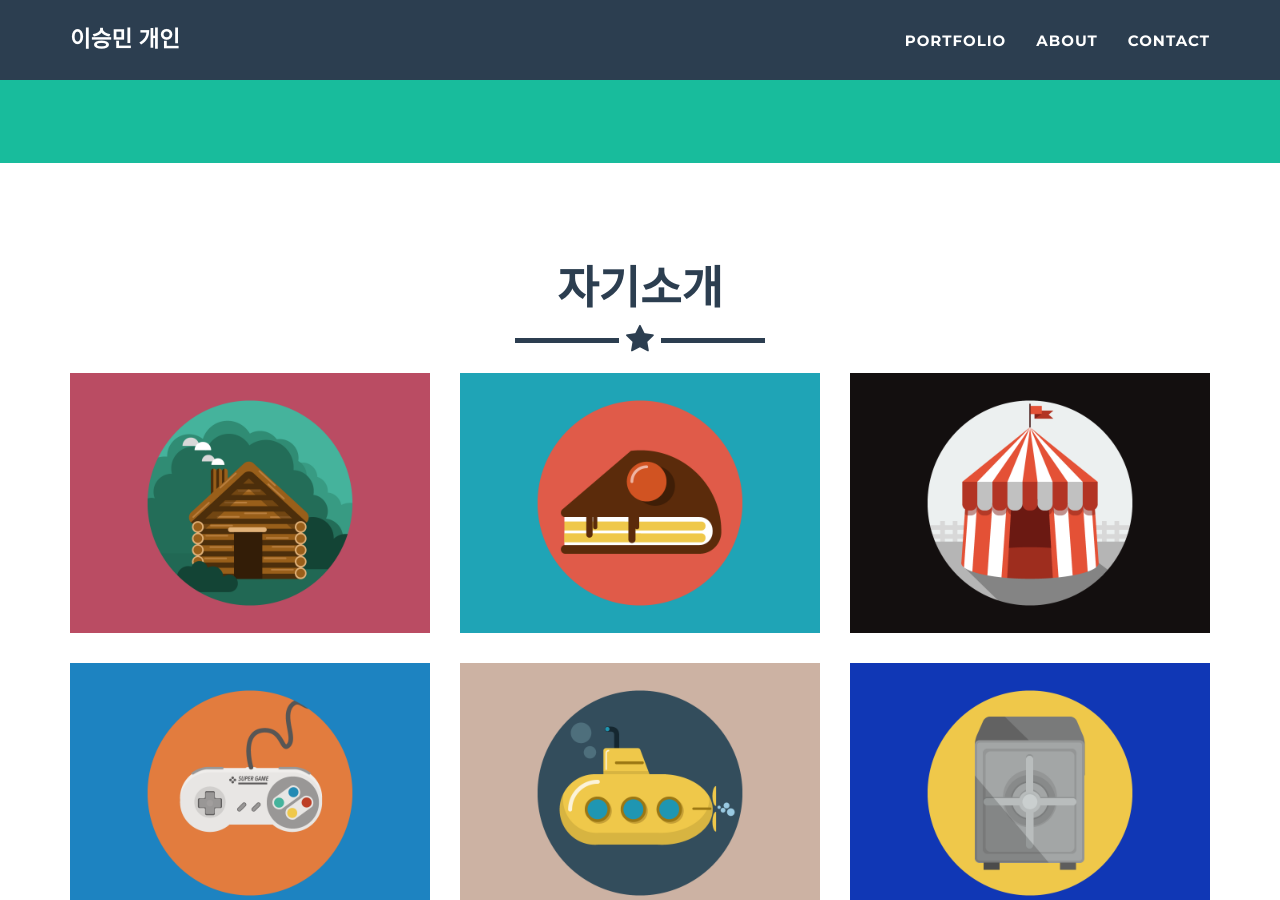
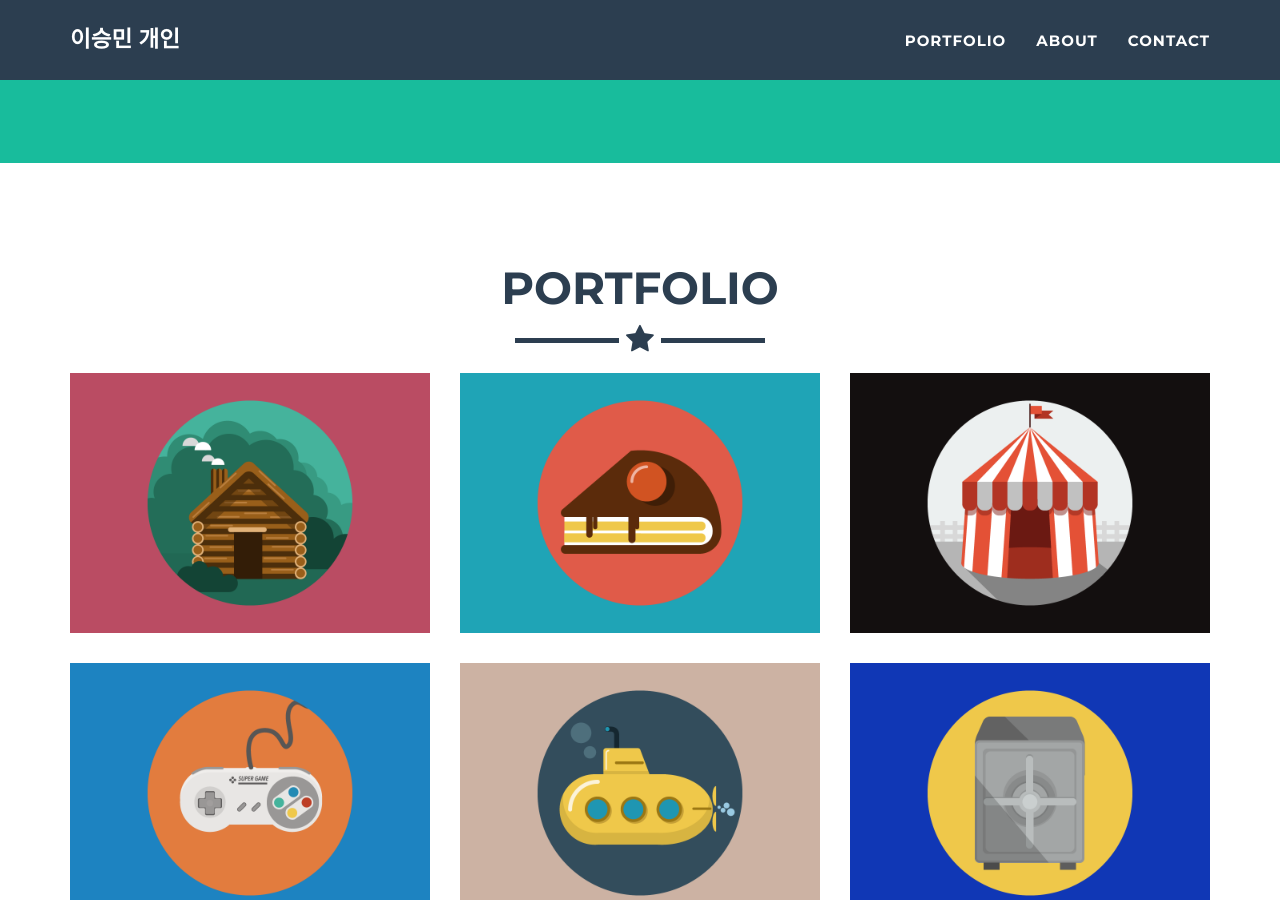
Before and after one commit to smlee5270/smlee5270.github.io, a Jekyll site: the page built from _posts/2014-07-18-project-1.markdown, in a window 1280 px wide and 900 px high, scrolled down 612 px. Built offline with Jekyll 4.4.1, drawn with Linux system fonts in a browser that asks for light colours.

Commit message:
ㅍㅊㅍㅊ

```diff
--- a/_includes/portfolio_grid.html
+++ b/_includes/portfolio_grid.html
@@ -4,7 +4,7 @@
         <div class="container">
             <div class="row">
                 <div class="col-lg-12 text-center">
-                    <h2>자기소개</h2>
+                    <h2>portfolio</h2>
                     <hr class="star-primary">
                 </div>
             </div>
```
